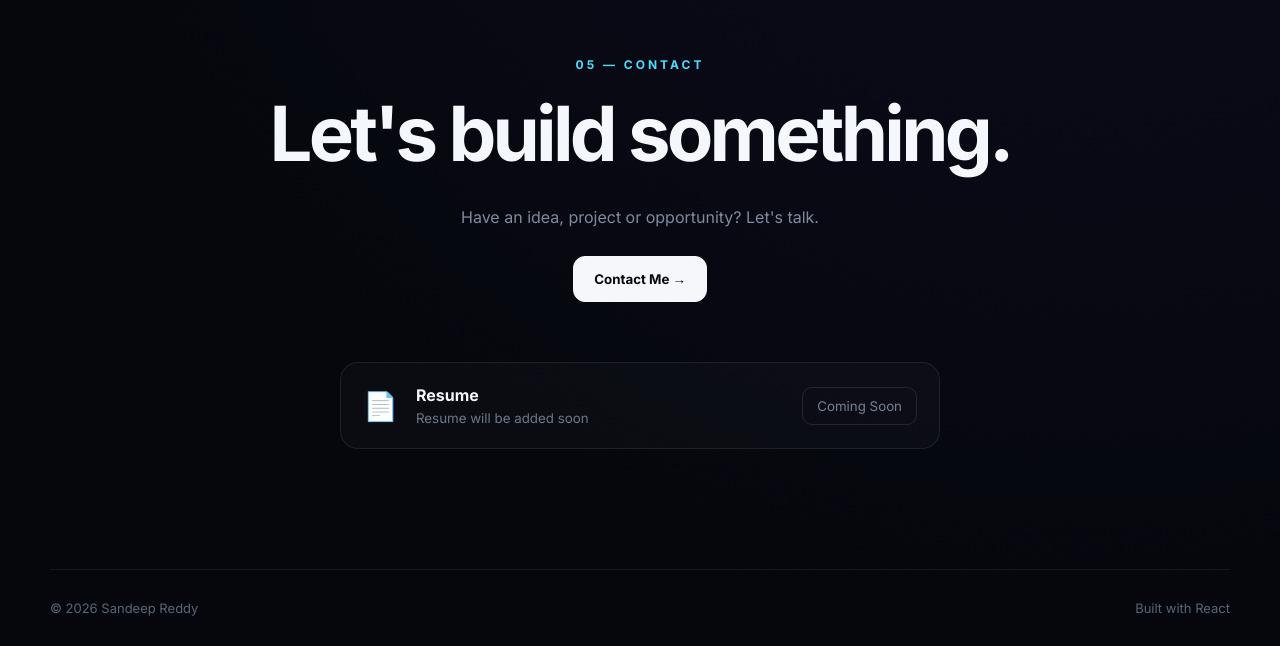
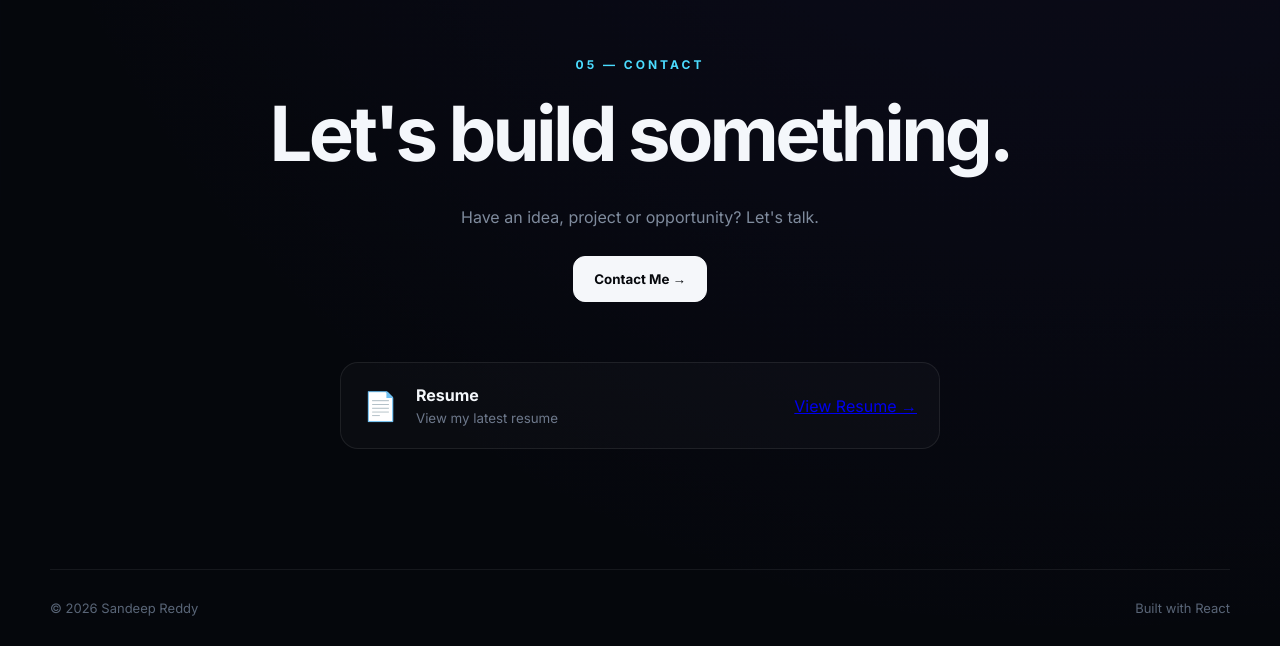
Before and after one commit to Sandeepreddy-Y/sandeep-portfolio, a React (Vite) app: page / in a window 1280 px wide. Shown: the part 3873-4519 px from the top of the page. Built offline with nearby package versions, Linux system fonts and the light colour scheme.

Commit message:
Added resume

```diff
--- a/src/App.jsx
+++ b/src/App.jsx
@@ -457,25 +457,22 @@ export default function App() {
           </button>
 
           <div className="resume-box">
+  <span>📄</span>
 
-            <span>📄</span>
+  <div>
+    <strong>Resume</strong>
+    <small>View my latest resume</small>
+  </div>
 
-            <div>
-              <strong>
-                Resume
-              </strong>
-
-              <small>
-                Resume will be added soon
-              </small>
-            </div>
-
-            <button>
-              Coming Soon
-            </button>
-
-          </div>
-
+  <a
+    href="/Sandeep-Reddy-Resume.pdf"
+    target="_blank"
+    rel="noopener noreferrer"
+    className="resume-btn"
+  >
+    View Resume →
+  </a>
+</div>
         </section>
 
       </main>
```
Also changed, not shown: 2 other files (tests, documents, lock files or other folders).
